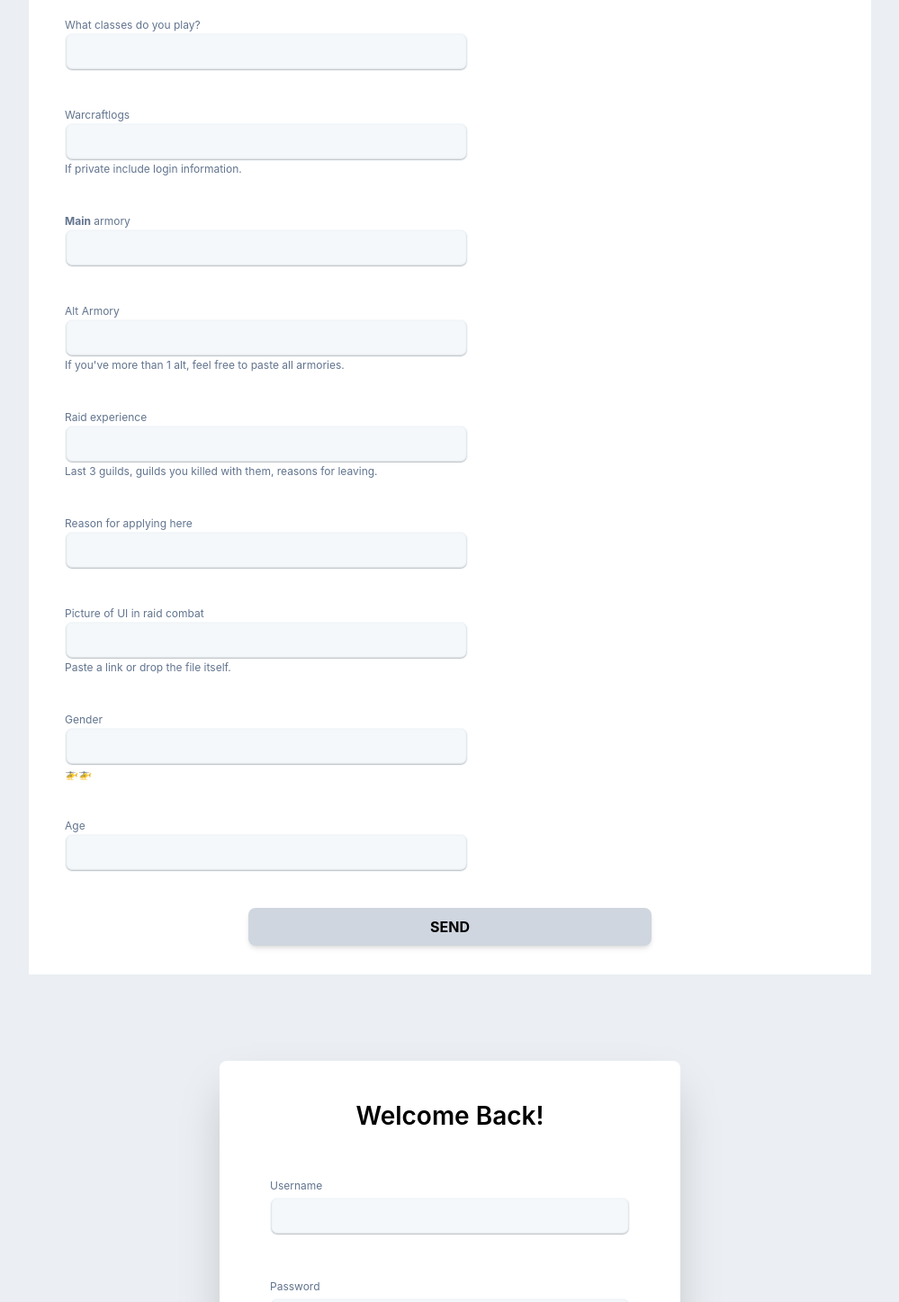
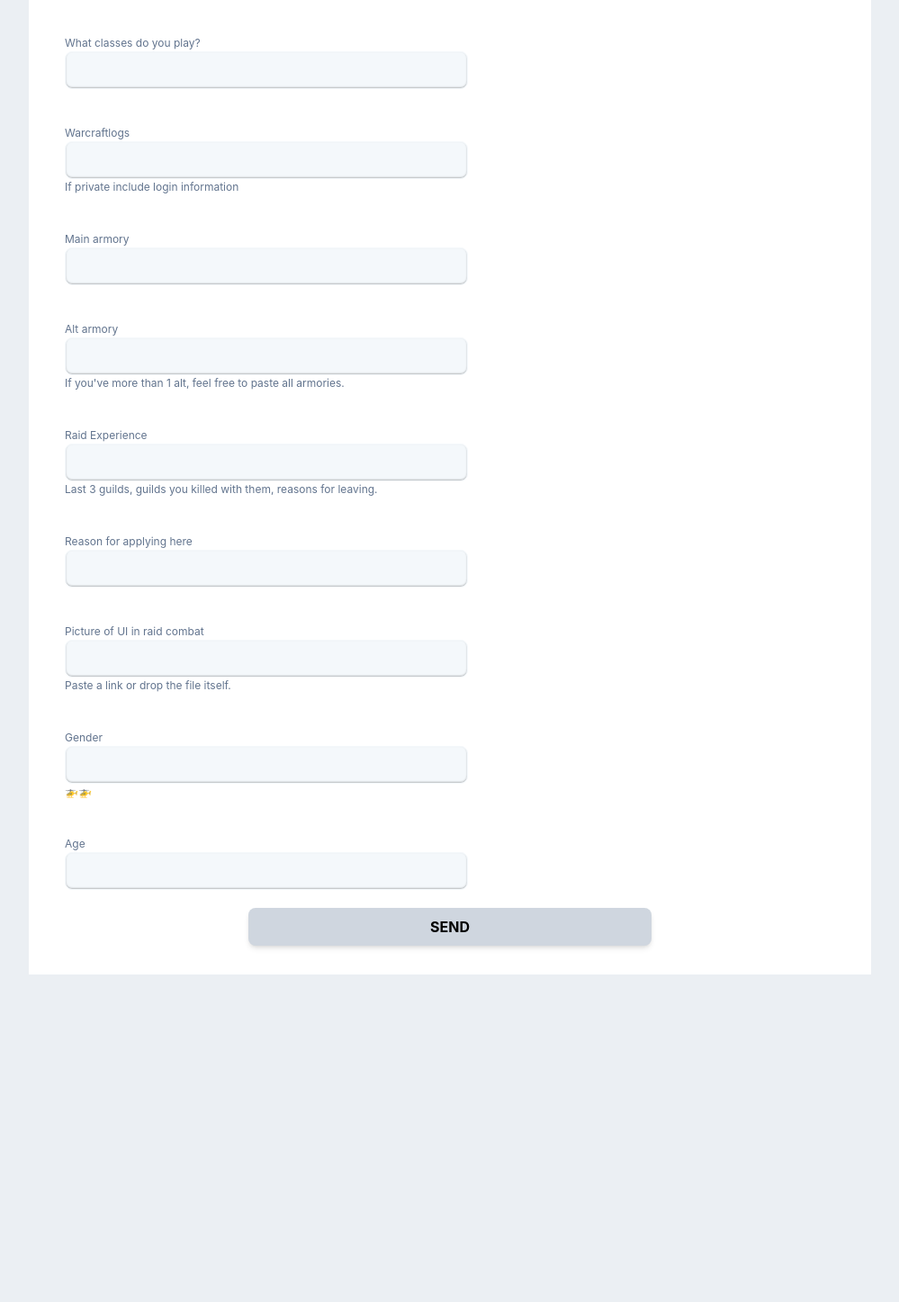
Before and after one commit to wMageblood/paradox, a React (Vite) app: page / in a window 1280 px wide. Shown: the part 308-1755 px from the top of the page at 90% size, without its empty margins (140-1139 px from the left). After the commit the page ends 1407 px from the top, so only its background shows below. Built offline with nearby package versions, Linux system fonts and the light colour scheme.

Commit message:
refactor applyform

```diff
--- a/src/components/ApplyForm/ApplyForm.tsx
+++ b/src/components/ApplyForm/ApplyForm.tsx
@@ -1,4 +1,6 @@
 import Logo from "../../assets/logo.png"
+import FormInput from "./FormInput";
+import formFields from "../../constants/formFields";
 
 const ApplyForm = () => {
 
@@ -10,51 +12,7 @@ const ApplyForm = () => {
         <div className="flex items-center justify-center pb-15">
           <img className="mt-10" src={`${Logo}`}></img>
         </div>
-        <div className="flex flex-col text-left mx-10">
-          <label className="text-[12px] text-slate-500">Main Class/Roles</label>
-          <input className="w-md rounded-lg border-primary-background bg-primary-background focus:ring-primary-background focus:border-primary-background inset-shadow-md" type="text"></input>
-        </div>
-        <div className="flex flex-col text-left m-10">
-          <label className="text-[12px] text-slate-500">What classes do you play?</label>
-          <input className="w-md rounded-lg border-primary-background bg-primary-background focus:ring-primary-background focus:border-primary-background inset-shadow-md" type="text"></input>
-        </div>
-        <div className="flex flex-col text-left m-10">
-          <label className="text-[12px] text-slate-500">Warcraftlogs</label>
-          <input className="w-md rounded-lg border-primary-background bg-primary-background focus:ring-primary-background focus:border-primary-background inset-shadow-md" type="text"></input>
-          <p className="text-[12px] text-slate-500">If private include login information.</p>
-        </div>
-        <div className="flex flex-col text-left m-10">
-          <label className="text-[12px] text-slate-500"><span className="font-bold">Main</span> armory</label>
-          <input className="w-md rounded-lg border-primary-background bg-primary-background focus:ring-primary-background focus:border-primary-background inset-shadow-md" type="text"></input>
-        </div>
-        <div className="flex flex-col text-left m-10">
-          <label className="text-[12px] text-slate-500">Alt Armory</label>
-          <input className="w-md rounded-lg border-primary-background bg-primary-background focus:ring-primary-background focus:border-primary-background inset-shadow-md" type="text"></input>
-          <p className="text-[12px] text-slate-500">If you've more than 1 alt, feel free to paste all armories.</p>
-        </div>
-        <div className="flex flex-col text-left m-10">
-          <label className="text-[12px] text-slate-500">Raid experience</label>
-          <input className="w-md rounded-lg border-primary-background bg-primary-background focus:ring-primary-background focus:border-primary-background inset-shadow-md" type="text"></input>
-          <p className="text-[12px] text-slate-500">Last 3 guilds, guilds you killed with them, reasons for leaving.</p>
-        </div>
-        <div className="flex flex-col text-left m-10">
-          <label className="text-[12px] text-slate-500">Reason for applying here</label>
-          <input className="w-md rounded-lg border-primary-background bg-primary-background focus:ring-primary-background focus:border-primary-background inset-shadow-md" type="text"></input>
-        </div>
-        <div className="flex flex-col text-left m-10">
-          <label className="text-[12px] text-slate-500">Picture of UI in raid combat</label>
-          <input className="w-md rounded-lg border-primary-background bg-primary-background focus:ring-primary-background focus:border-primary-background inset-shadow-md" type="text"></input>
-          <p className="text-[12px] text-slate-500">Paste a link or drop the file itself.</p>
-        </div>
-        <div className="flex flex-col text-left m-10">
-          <label className="text-[12px] text-slate-500">Gender</label>
-          <input className="w-md rounded-lg border-primary-background bg-primary-background focus:ring-primary-background focus:border-primary-background inset-shadow-md" type="text"></input>
-          <p className="text-[12px] text-slate-500">🚁🚁</p>
-        </div>
-        <div className="flex flex-col text-left m-10">
-          <label className="text-[12px] text-slate-500">Age</label>
-          <input className="w-md rounded-lg border-primary-background bg-primary-background focus:ring-primary-background focus:border-primary-background inset-shadow-md" type="text"></input>
-        </div>
+        {formFields.map(({ formName, formDescription }) => (<FormInput formName={formName} formDescription={formDescription} />))}
         <button onClick={() => handleClick()} className="bg-gray-neutral-500 w-md h-10.5 rounded-lg font-bold shadow-md mb-8">SEND</button>
       </div>
     </div>
--- /dev/null
+++ b/src/components/ApplyForm/FormInput.tsx
@@ -0,0 +1,21 @@
+interface FormData {
+  formName: string;
+  formDescription: string;
+}
+
+const FormInput = (formData: FormData) => {
+  return (
+    <div className="flex flex-col text-left py-5 mx-10">
+      <label className="text-[12px] text-slate-500">{formData.formName}</label>
+      <input className="w-md rounded-lg border-primary-background bg-primary-background focus:ring-primary-background focus:border-primary-background inset-shadow-md" type="text"></input>
+      <p className="text-[12px] text-slate-500">{formData.formDescription}</p>
+    </div>
+  )
+}
+
+export default FormInput;
+
+{/* <div className="flex flex-col text-left mx-10">
+  <label className="text-[12px] text-slate-500">Main Class/Roles</label>
+  <input className="w-md rounded-lg border-primary-background bg-primary-background focus:ring-primary-background focus:border-primary-background inset-shadow-md" type="text"></input>
+</div> */}
--- /dev/null
+++ b/src/constants/formFields.ts
@@ -0,0 +1,14 @@
+const formFields = [
+  { formName: "Main Class/Roles", formDescription: "" },
+  { formName: "What classes do you play?", formDescription: "" },
+  { formName: "Warcraftlogs", formDescription: "If private include login information" },
+  { formName: "Main armory", formDescription: "" },
+  { formName: "Alt armory", formDescription: "If you've more than 1 alt, feel free to paste all armories." },
+  { formName: "Raid Experience", formDescription: "Last 3 guilds, guilds you killed with them, reasons for leaving." },
+  { formName: "Reason for applying here", formDescription: "" },
+  { formName: "Picture of UI in raid combat", formDescription: "Paste a link or drop the file itself." },
+  { formName: "Gender", formDescription: "🚁🚁" },
+  { formName: "Age", formDescription: "" }
+];
+
+export default formFields;
--- a/src/main.tsx
+++ b/src/main.tsx
@@ -7,6 +7,5 @@ import Login from './components/Login/Login.tsx'
 createRoot(document.getElementById('root')!).render(
   <StrictMode>
     <ApplyForm />
-    <Login />
   </StrictMode>,
 )
```
